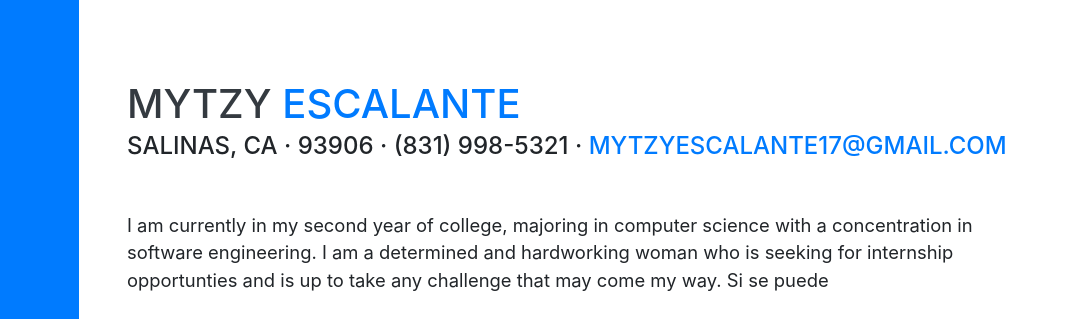
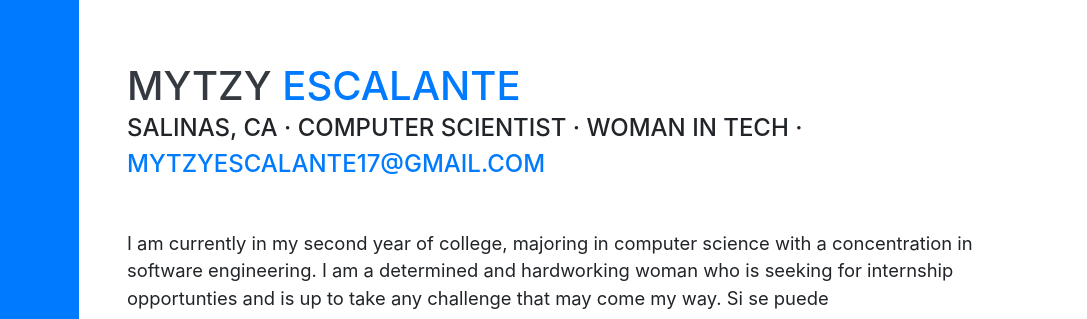
Before and after one commit to mytzy17/mytzy-escalante, a website with bundled scripts: page index.html in a window 1280 px wide. Shown: the part 161-480 px from the top of the page, 193-1280 px from the left. Built offline with nearby package versions, Linux system fonts and the light colour scheme; files whose address does not match are found by name; a web font is replaced by a local one.

Commit message:
edited the about section

```diff
--- a/index.html
+++ b/index.html
@@ -63,7 +63,7 @@
         <h1 class="mb-0">Mytzy
           <span class="text-primary">Escalante</span>
         </h1>
-        <div class="subheading mb-5">Salinas, CA · 93906 · (831) 998-5321 ·
+        <div class="subheading mb-5">Salinas, CA · Computer Scientist · Woman in Tech ·
           <a href="mailto:name@email.com">mytzyescalante17@gmail.com</a>
         </div>
         <p class="lead mb-5">I am currently in my second year of college, majoring in computer science with a concentration in software engineering. I am a determined and hardworking woman who is seeking for internship opportunties and is up to take any challenge that may come my way. Si se puede</p>
```
